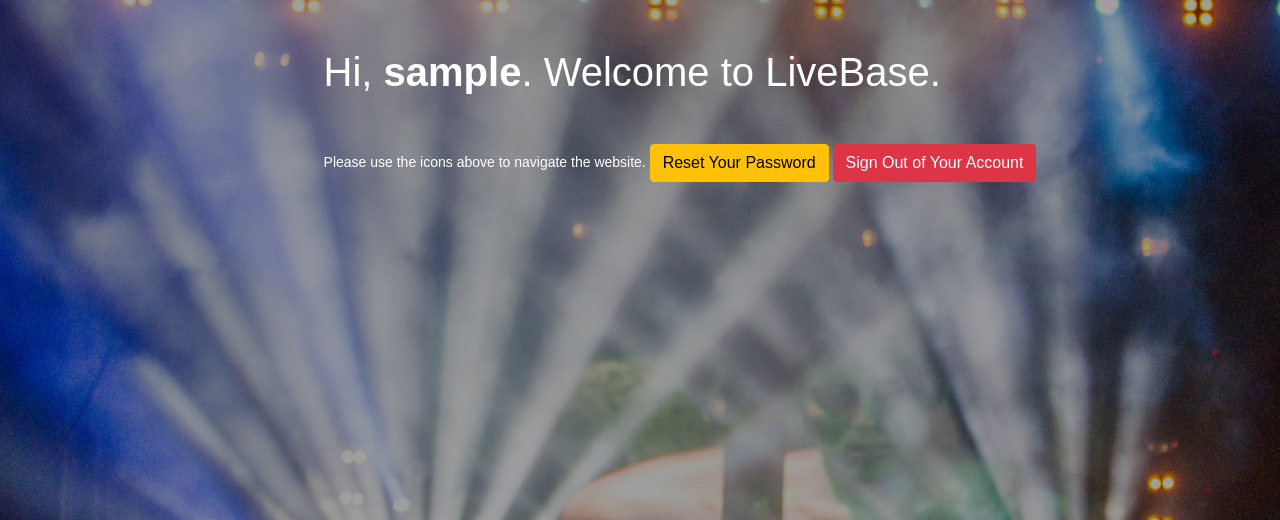
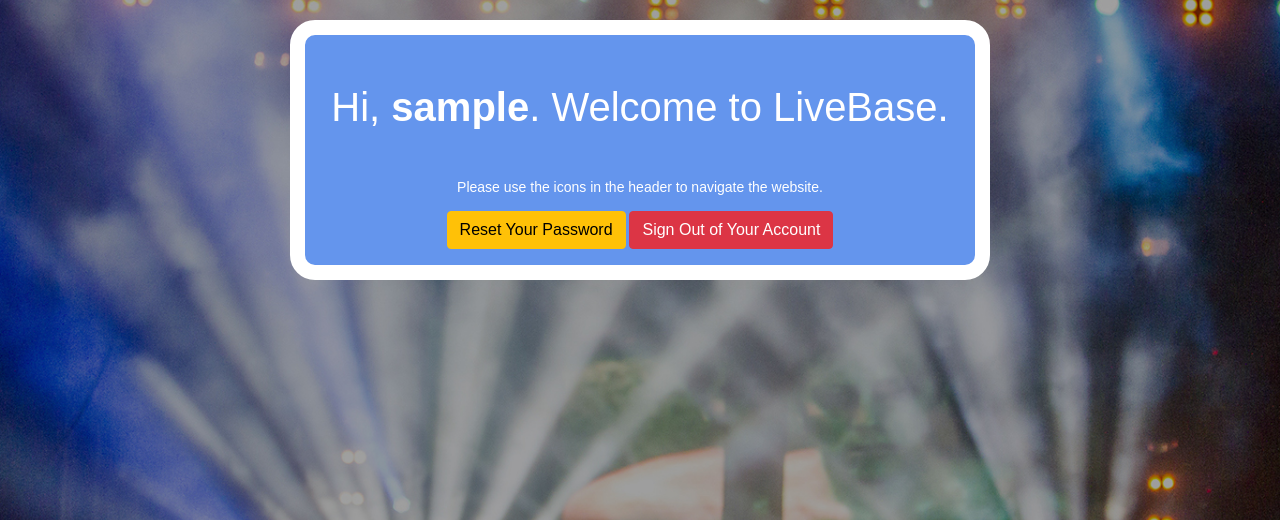
Before and after one commit to rdunnion/live_base, a PHP site: page /welcome.php in a window 1280 px wide. Shown: the part 56-576 px from the top of the page. Run offline with PHP 8.4, Linux system fonts and the light colour scheme; the visitor is signed in with stand-in values (Sample User, id 1); some libraries are stand-ins or nearby versions.

Commit message:
Even more formatting

```diff
--- a/enter.php
+++ b/enter.php
@@ -16,7 +16,7 @@
         <h2>Enter Show</h2>
         <p>Please enter the show information.</p>
 
-        <form action="enterConnect.php" method="post"><br>
+        <form action="enterConnect.php" method="post">
           <input type="text" class="form-control" id="username" name="username" placeholder="Username"><br>
           <input type="text" class="form-control" id="band_name" name="band_name" placeholder="Band Name"><br>
           <input type="text" class="form-control" id="show_venue" name="show_venue" placeholder="Show Venue"><br>
--- a/home.php
+++ b/home.php
@@ -7,8 +7,8 @@
             <br>
         </div>
         <div class="row center">
-            <div class="col-lg-8 col-md-8 col-sm-12 desc enter_font box center">
-                <h3>About Live Base</h3>
+            <div class="col-lg-8 col-md-8 col-sm-12 desc enter_font box center"><br>
+                <br><h3>About Live Base</h3>
                 <p>Live Base is a project to allow live music collectors to store information about thier<br>
                     collections in a database. The database entries can be searched by every registered user.<br>
                     The users passwords are protected by hashing the users passwords prior to storing<br>
--- a/reset_password.php
+++ b/reset_password.php
@@ -73,10 +73,10 @@
 
     <title>Reset Password</title>
 
-    <div class="wrapper">
+    <div class="wrapper box center">
         <div class="container">
             <div class="panel panel-default">
-                <div class="panel-body">
+                <div class="panel-body center">
                     <h2>Reset Password</h2>
                     <p>Please fill out this form to reset your password.</p>
                     <form action="<?php echo htmlspecialchars($_SERVER["PHP_SELF"]); ?>" method="post">
--- a/welcome.php
+++ b/welcome.php
@@ -13,10 +13,10 @@
     ?>
     <!-- Welome page HTML section -->
 
-    <div class="left padding-left">
+    <div class="center box">
         <h1 class="my-5">Hi, <b><?php echo htmlspecialchars($_SESSION["username"]); ?></b>. Welcome to LiveBase.</h1>
         <p>
-            Please use the icons above to navigate the website.
+            Please use the icons in the header to navigate the website.<br><br>
             <a href="reset_password.php" class="btn btn-warning">Reset Your Password</a>
             <a href="logout.php" class="btn btn-danger ml-3">Sign Out of Your Account</a>
         </p>
```
Also changed, not shown: header.html (line endings or trailing spaces).
